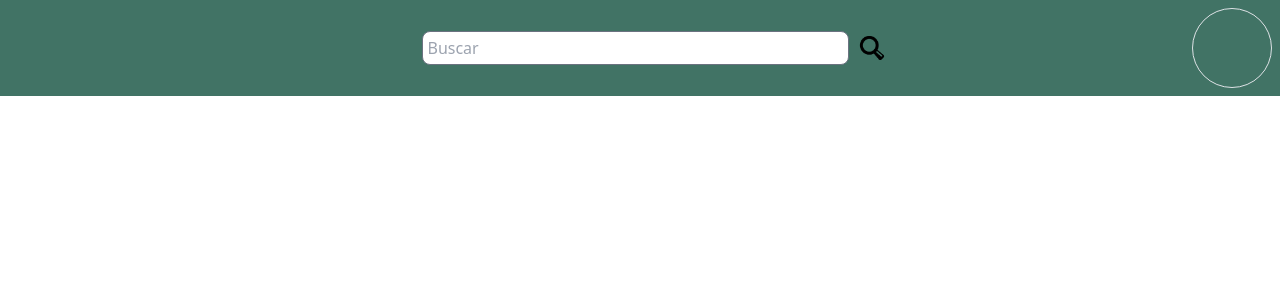
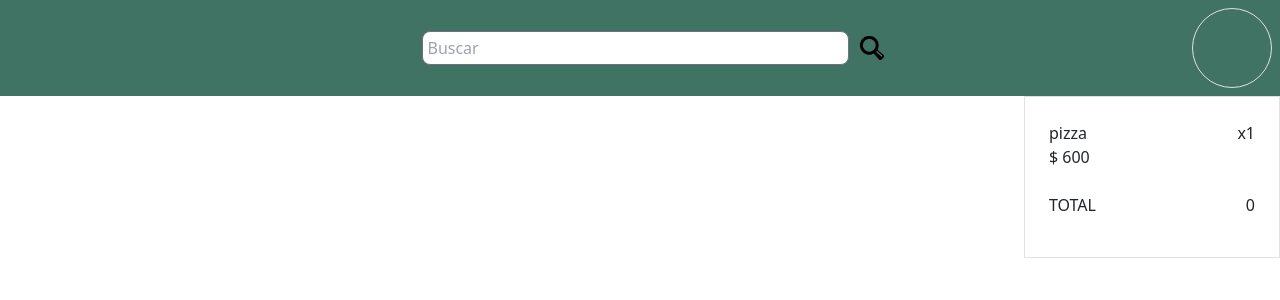
Before and after one commit to NahuelMendez/elem-ing-software, a React (Create React App) app in the folder frontend/: page /home in a window 1280 px wide. Shown: the top 300 px of the page. Built offline with nearby package versions, Linux system fonts and the light colour scheme.

Commit message:
initial styles for notebbok and logic in slice

```diff
--- a/frontend/src/components/MainView/index.js
+++ b/frontend/src/components/MainView/index.js
@@ -1,5 +1,6 @@
 import NavBar from "../Navbar"
 import MenuContainer from "../MenuView/MenuContainer";
+import Notebook from "../Notebook";
 
 const MainView = () => {
   const role = localStorage.getItem("role")
@@ -7,6 +8,9 @@ const MainView = () => {
   return (
     <div>
       <NavBar />
+      <div className=" w-full flex flex-col items-end">
+        <Notebook />
+      </div>
       {role === "pizzeria" && <MenuContainer />}
     </div>
   )
--- /dev/null
+++ b/frontend/src/components/Notebook/index.js
@@ -0,0 +1,33 @@
+import { useSelector } from "react-redux"
+import { productsState, totalState } from "../../slices/notebookSlice"
+
+const Notebook = () => {
+	//const products = useSelector(productsState)
+	const total = useSelector(totalState)
+
+	const products = [{ name: "pizza", price: 600, cant: 1 }]
+
+	return (
+		<div className="border-gray-500 border w-1/5 p-4 flex flex-col">
+			{
+				products.map((i, index) => (
+					<div className="flex justify-between mb-4">
+						<div key={index} className="mr-4">
+							<p className="m-0">{i.name}</p>
+							<p className="m-0">$ {i.price}</p>
+						</div>
+						<div>
+							<p className="m-0">x{i.cant}</p>
+						</div>
+					</div>
+				))
+			}
+			<div className="flex justify-between">
+				<p>TOTAL</p>
+				<p>{total}</p>
+			</div>
+		</div>
+	)
+}
+
+export default Notebook
--- /dev/null
+++ b/frontend/src/slices/notebookSlice.js
@@ -0,0 +1,27 @@
+import { createSlice } from '@reduxjs/toolkit';
+
+export const slice = createSlice({
+  name: 'notebookInfo',
+  initialState: {
+    products: [],
+    total: 0
+  },
+  reducers: {
+    addProduct: (state, action) => {
+      const productToAdd = state.products.find(i => i.name === action.payload.name)
+      state.total = state.total + action.payload.price
+      if (!productToAdd) {
+        state.products = [...state.products, action.payload]
+      }
+      else {
+        const productsCopy = state.products.splice(state.products.indexOf(productToAdd), 1);
+        state.products = [...productsCopy, { ...action.payload, cant: productToAdd.cant }]
+      }
+    }
+  }
+});
+
+export const { addProduct } = slice.actions;
+export const productsState = (state) => state.notebookInfo.products;
+export const totalState = (state) => state.notebookInfo.total;
+export default slice.reducer;
--- a/frontend/src/store/index.js
+++ b/frontend/src/store/index.js
@@ -1,8 +1,10 @@
 import { configureStore } from '@reduxjs/toolkit';
 import searchReducer from '../slices/searchSlice'
+import notebookReducer from '../slices/notebookSlice';
 
 export default configureStore({
   reducer: {
-    searchResults: searchReducer
+    searchResults: searchReducer,
+    notebookInfo: notebookReducer
   },
 });
```
Also changed, not shown: frontend/src/assets/plus.png (added).
